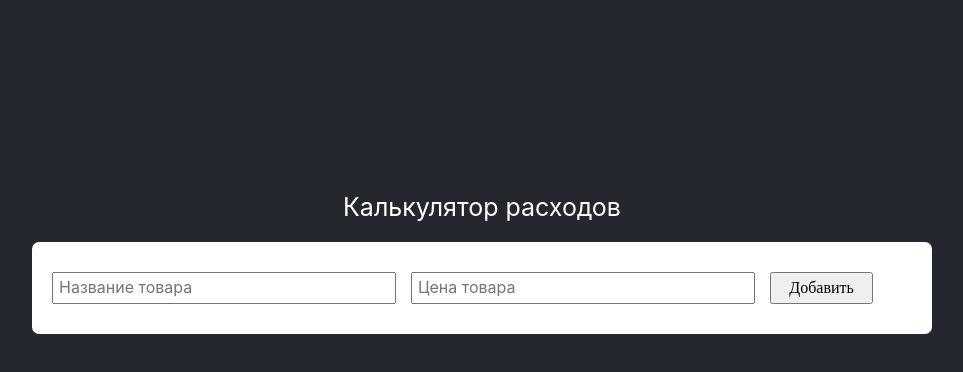
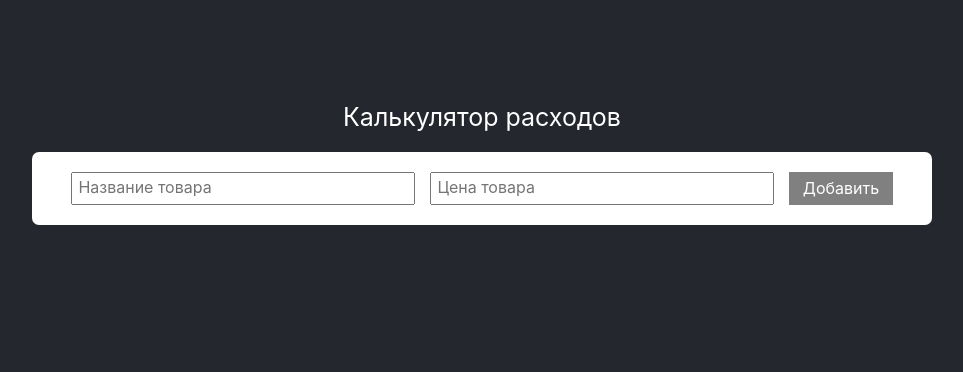
Before and after one commit to brovan-rus/expense-calc, a React (Create React App) app: page / in a window 1280 px wide. Shown: the top 372 px of the page, without its empty margins (158-1121 px from the left). Built offline with nearby package versions, Linux system fonts and the light colour scheme.

Commit message:
feat: add form validation and value managment

```diff
--- a/src/components/App/App.module.css
+++ b/src/components/App/App.module.css
@@ -11,7 +11,7 @@
 .container {
   display: grid;
   width: clamp(440px, 80%, 900px);
-  padding-top: 15%;
+  padding-top: 8%;
   grid-template-columns: 100%;
   grid-template-rows: max-content;
   row-gap: 20px;
--- /dev/null
+++ b/src/components/Button/Button.module.css
@@ -0,0 +1,27 @@
+.button {
+  width: 100%;
+  border: 0;
+  color: var(--white);
+  cursor: pointer;
+  font-family: 'Inter', 'Arial', sans-serif;
+  outline: 0;
+  transition: all .3s ease-in;
+}
+
+.button:disabled {
+  background-color: var(--gray);
+  cursor: inherit;
+}
+
+.button:hover {
+  opacity: .8;
+}
+
+
+.green {
+  background-color: var(--green);
+}
+
+.red {
+  background-color: var(--red);
+}
--- /dev/null
+++ b/src/components/Button/Button.tsx
@@ -0,0 +1,24 @@
+import { FC, ButtonHTMLAttributes } from 'react';
+import cn from 'classnames/bind';
+
+import styles from './Button.module.css';
+
+interface IButton extends ButtonHTMLAttributes<HTMLButtonElement> {
+  type?: 'submit' | 'button';
+  color: 'green' | 'red';
+}
+
+const cx = cn.bind(styles);
+
+export const Button: FC<IButton> = ({
+  children,
+  type = 'button',
+  color,
+  ...restProps
+}) => {
+  return (
+    <button className={cx('button', color)} type={type} {...restProps}>
+      {children}
+    </button>
+  );
+};
--- /dev/null
+++ b/src/components/Button/index.ts
@@ -0,0 +1 @@
+export * from './Button';
--- a/src/components/Container/Container.module.css
+++ b/src/components/Container/Container.module.css
@@ -1,5 +1,5 @@
 .container {
-  padding: 30px 20px;
+  padding: 20px;
   background-color: var(--white);
   border-radius: 7px;
 }
--- a/src/components/Form/Form.module.css
+++ b/src/components/Form/Form.module.css
@@ -1,6 +1,7 @@
 .form {
   display: grid;
   width: 100%;
+  justify-content: center;
   column-gap: 15px;
   grid-template-columns: repeat(2, 40%) 12%;
   grid-template-rows: 100%;
--- a/src/components/Form/Form.tsx
+++ b/src/components/Form/Form.tsx
@@ -3,16 +3,36 @@ import cn from 'classnames/bind';
 
 import styles from './Form.module.css';
 import { Input } from '../Input';
+import { Button } from '../Button';
+import { useForm } from '../../utils/useForm';
 
 const cx = cn.bind(styles);
 export const Form: FC = () => {
+  const form = useForm();
+
+  console.log(form.isValid);
   return (
     <form className={cx('form')}>
-      <Input placeholder={'Название товара'} name={'11'} type={'text'} />
-      <Input placeholder={'Цена товара'} name={'22'} type={'number'} />
-      <button className={cx('button')} type="submit">
+      <Input
+        placeholder={'Название товара'}
+        name="productName"
+        type={'text'}
+        onChange={form.handleChange}
+        value={form.values.productName || ''}
+        required={true}
+      />
+      <Input
+        placeholder={'Цена товара'}
+        name="productPrice"
+        type="number"
+        onChange={form.handleChange}
+        value={form.values.productPrice || ''}
+        required={true}
+        step="0.01"
+      />
+      <Button type="submit" color="green" disabled={!form.isValid}>
         Добавить
-      </button>
+      </Button>
     </form>
   );
 };
--- a/src/components/Input/Input.tsx
+++ b/src/components/Input/Input.tsx
@@ -1,21 +1,37 @@
-import {FC, InputHTMLAttributes} from 'react';
+import { FC, InputHTMLAttributes } from 'react';
 import cn from 'classnames/bind';
 
 import styles from './Input.module.css';
 
 interface IInput extends InputHTMLAttributes<HTMLInputElement> {
-  view?: 'primary' | 'secondary'
-  placeholder: string,
-  name: string,
-  value?: string | number,
-  type: 'text' | 'number'
+  view?: 'primary' | 'secondary';
+  placeholder: string;
+  name: string;
+  value?: string | number;
+  type: 'text' | 'number';
 }
 
 const cx = cn.bind(styles);
-export const Input: FC<IInput> = ({view = 'primary', placeholder, name, value = '', onChange, type}) => {
+export const Input: FC<IInput> = ({
+  view = 'primary',
+  placeholder,
+  name,
+  value = '',
+  onChange,
+  type,
+  ...restInputProps
+}) => {
   return (
-    <input className={cx('input', {view})} placeholder={placeholder} required={true} name={name} type={type}
-           minLength={type === 'text' ? 2 : undefined}
-           maxLength={type === 'text' ? 31 : undefined} value={value} onChange={onChange}/>
+    <input
+      className={cx('input', { view })}
+      placeholder={placeholder}
+      name={name}
+      type={type}
+      {...restInputProps}
+      minLength={2}
+      maxLength={31}
+      value={value}
+      onChange={onChange}
+    />
   );
-}
+};
--- a/src/shared/styles/palette.css
+++ b/src/shared/styles/palette.css
@@ -2,5 +2,6 @@
   --white: #fff;
   --black: #24272e;
   --green: #2bb448;
-
+  --red: #d5341c;
+  --gray: gray;
 }
--- a/src/utils/useForm.ts
+++ b/src/utils/useForm.ts
@@ -2,7 +2,10 @@ import { useCallback, useState, FocusEvent, ChangeEvent } from 'react';
 import { formValidationErrorMessage } from './constants';
 
 function useForm() {
-  const [values, setValues] = useState({});
+  interface IValues {
+    [index: string]: string;
+  }
+  const [values, setValues] = useState<IValues>({});
   const [errors, setErrors] = useState({});
   const [isValidationStarted, setIsValidationStarted] = useState({});
   const [isValid, setIsValid] = useState(false);
@@ -14,7 +17,7 @@ function useForm() {
     setIsValidationStarted({ ...isValidationStarted, [name]: true });
   };
 
-  const handleChange = (event: ChangeEvent<HTMLFormElement>) => {
+  const handleChange = (event: ChangeEvent<HTMLInputElement>) => {
     const target = event.target;
     const name = target.name;
     const value = target.value;
@@ -22,11 +25,12 @@ function useForm() {
     setErrors({ ...errors, [name]: target.validationMessage });
     const form = target.closest('form');
     form === null ? setIsValid(false) : setIsValid(form.checkValidity());
-    if (name === 'price' && !target.validationMessage) {
+    const digitsAfterPoint = value.includes('.') ? value.split('.')[1].length : 0;
+    if (name === 'productPrice' && !target.validationMessage && !(digitsAfterPoint < 3)) {
       setErrors({ ...errors, [name]: formValidationErrorMessage });
       setIsValid(false);
     }
-    if (name === 'name' && !value.match(nameRegEx)) {
+    if (name === 'productName' && !value.match(nameRegEx)) {
       setErrors({ ...errors, [name]: formValidationErrorMessage });
       setIsValid(false);
     }
@@ -53,4 +57,4 @@ function useForm() {
   };
 }
 
-export default useForm;
+export { useForm };
```
